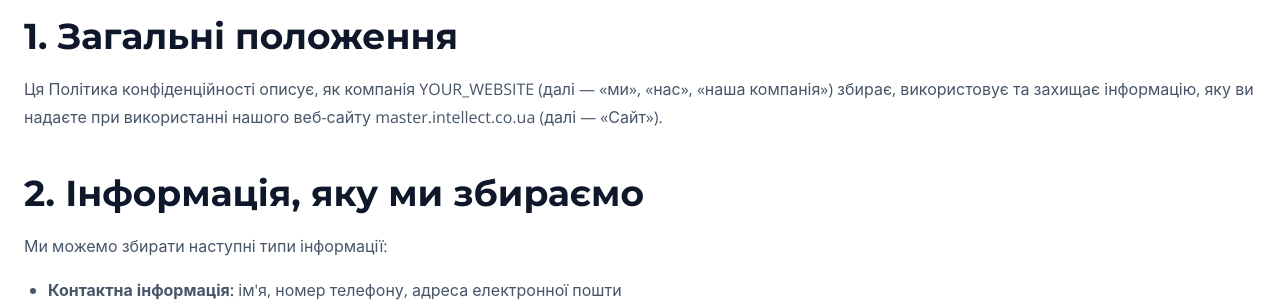
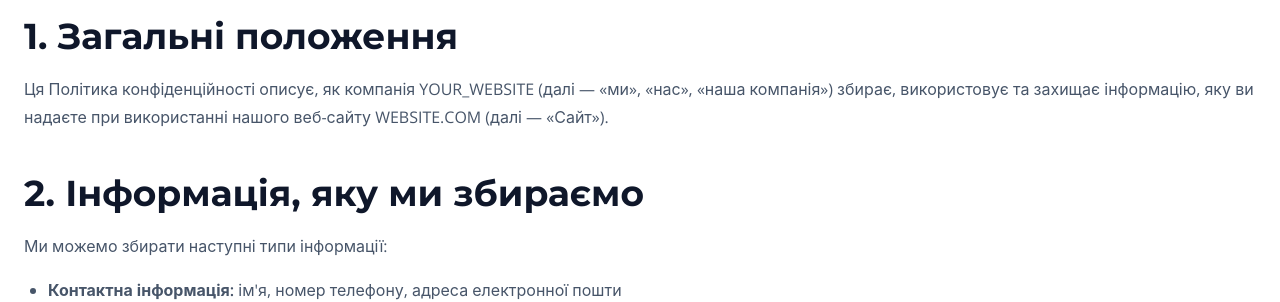
Before and after one commit to Michaelcode2/jekyll-aws-template, a Jekyll site: the page built from privacy.html, in a window 1280 px wide and 900 px high. Shown: the part 433-735 px from the top of the window. Built offline with Jekyll 4.4.1, drawn with Linux system fonts in a browser that asks for light colours; some of the changed text lies outside the part shown.

Commit message:
update structure

```diff
--- a/_includes/footer.html
+++ b/_includes/footer.html
@@ -4,8 +4,8 @@
       <div class="footer-grid">
         <div class="footer-brand">
           <a href="{{ '/' | relative_url }}" class="footer-logo">
-            <span class="logo-text">Intellect</span>
-            <span class="logo-accent">Technologies</span>
+            <span class="logo-text">COMPANY_NAME</span>
+            <span class="logo-accent">COMPANY_NAME_2</span>
           </a>
           <p class="footer-description">
             Комплексні рішення для автоматизації бізнесу.
--- a/privacy.html
+++ b/privacy.html
@@ -11,7 +11,7 @@
 <p>
   Ця Політика конфіденційності описує, як компанія YOUR_WEBSITE (далі — «ми», «нас», «наша компанія»)
   збирає, використовує та захищає інформацію, яку ви надаєте при використанні нашого веб-сайту
-  master.intellect.co.ua (далі — «Сайт»).
+  WEBSITE.COM (далі — «Сайт»).
 </p>
 
 <h2>2. Інформація, яку ми збираємо</h2>
--- a/support.html
+++ b/support.html
@@ -35,7 +35,7 @@
     </div>
     <h3>Email support</h3>
     <p>Send a detailed description of the problem — we will respond within 2 hours during business hours.</p>
-    <a href="mailto:support@intellect-prro.ua" class="btn btn-outline">Write to us</a>
+    <a href="mailto:support@company.com" class="btn btn-outline">Write to us</a>
   </div>
 
   <div class="support-card">
```
Also changed, not shown: aws_setup/AWS_OIDC_SETUP.md (+6 -6 lines), 2 other files.
